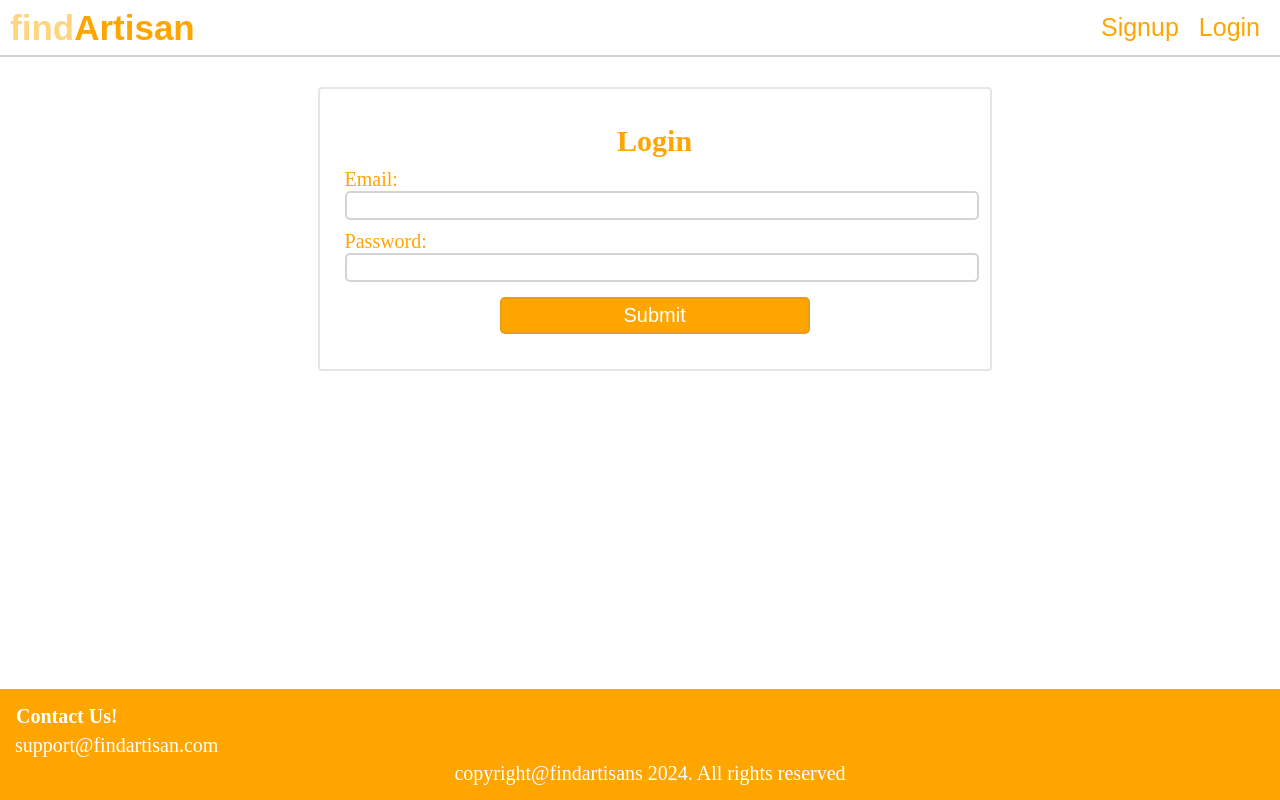
After one commit to CharlesOkechukwu/find_artisan, a Flask app: page /api/login in a window 1280 px wide. The commit adds this page. Run offline with Flask 3, Linux system fonts and the light colour scheme; some web fonts are replaced.

Commit message:
set up login

```diff
--- a/api/account.py
+++ b/api/account.py
@@ -31,3 +31,8 @@ def register():
         storage.add_new(user)
         storage.save()
     return render_template('signup.html')
+
+@fa_app.route("/login", strict_slashes=False, methods=['POST', 'GET'])
+def login():
+    """login a user"""
+    return render_template("login.html")
--- /dev/null
+++ b/api/static/css/login.css
@@ -0,0 +1,51 @@
+.login-form {
+    width: auto;
+    margin-top: 10px;
+    padding: 20px;
+    align-items:center;
+}
+.login-form form {
+    border: 2px solid rgb(128, 128, 128, 0.2);
+    width: 50%;
+    padding: 25px;
+    align-self: center;
+    margin-left: 24%;
+    margin-right: 24%;
+    border-radius: 4px;
+}
+.login-form h3 {
+    text-align: center;
+    color: orange;
+    font-size: 30px;
+    padding: 10px;
+}
+.login-form form label {
+    font-size: 20px;
+    margin-top: 10px;
+    color: orange;
+}
+.login-form form input {
+    width: 100%;
+    margin-bottom: 10px;
+    padding: 5px;
+    border: 2px solid #D4D4D4;
+    border-radius: 5px;
+    text-align: center;
+}
+.login-form form #submit {
+    margin-top: 5px;
+    background-color: orange;
+    color: white;
+    border: 2px solid rgb(128, 128, 128, 0.2);
+    width: 50%;
+    padding: 5px;
+    border-radius: 5px;
+    font-size: 20px;
+    align-self: center;
+    margin-left: 25%;
+    margin-right: 25%;
+    text-align: center;
+}
+.login-form form label {
+    text-align: left;
+}
--- a/api/templates/header.html
+++ b/api/templates/header.html
@@ -10,6 +10,7 @@
         <link href="https://fonts.googleapis.com/css2?family=Kufam:ital,wght@0,400..900;1,400..900&display=swap" rel="stylesheet">
         <link rel="stylesheet" type="text/css" href="/static/css/footer.css"/>
         <link rel="stylesheet" type="text/css" href="/static/css/signup.css"/>
+        <link rel="stylesheet" type="text/css" href="/static/css/login.css"/>
     </head>
     <body>
     <div class="header">
--- /dev/null
+++ b/api/templates/login.html
@@ -0,0 +1,12 @@
+{% include "header.html" %}
+<div class="login-form">
+    <form class="login" action="{{ url_for('fa_app.login') }}" method="post">
+        <h3>Login</h3>
+        <label for="email">Email:</label><br>
+        <input type="email" id="email" name="email"><br>
+        <label for="password">Password:</label><br>
+        <input type="password" id="password" name="password"><br>
+        <input type="submit" name="submit" id="submit" value="Submit">
+    </form>
+</div>
+{% include "footer.html" %}
```
